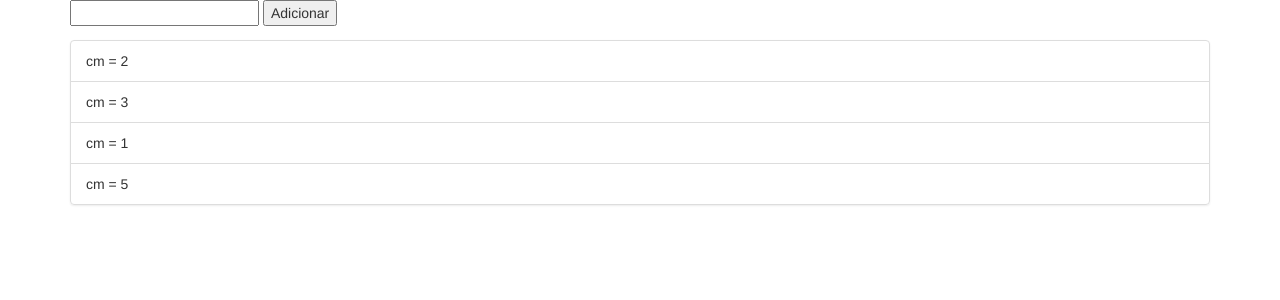
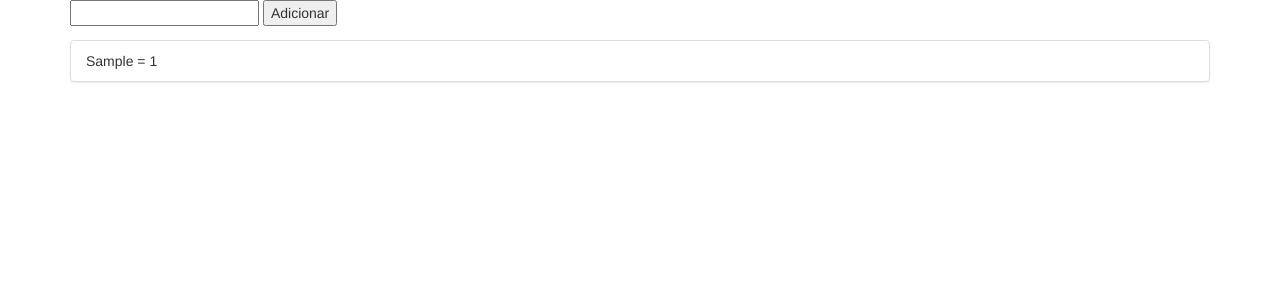
Before and after one commit to fperezm1/TallerClasesP1, a Django app: template distancia/templates/distancia/distancia.html in a window 1280 px wide. Shown: the top 300 px of the page. Run offline with Django 3.2, Linux system fonts and the light colour scheme; the template is opened without the code that fills it: values that come from a table or form of the project are taken from there, others are empty; tables that the repository leaves empty hold one stand-in row (values such as "Sample post"); some libraries are stand-ins or nearby versions.

Commit message:
Archivo solicitado

```diff
--- a/distancia/templates/distancia/distancia.html
+++ b/distancia/templates/distancia/distancia.html
@@ -5,11 +5,10 @@
         <input type="number" name="value">
         <button type="submit">Adicionar</button>
     </form>
+    {% for distancia in distancias %}
     <ul class="list-group">
-        <li class="list-group-item">cm = 2</li>
-        <li class="list-group-item">cm = 3</li>
-        <li class="list-group-item">cm = 1</li>
-        <li class="list-group-item">cm = 5</li>
+        <li class="list-group-item">{{distancia.type}} = {{distancia.value}}</li>
     </ul>
+    {% endfor %}
 </div>
 {% endblock %}
```
